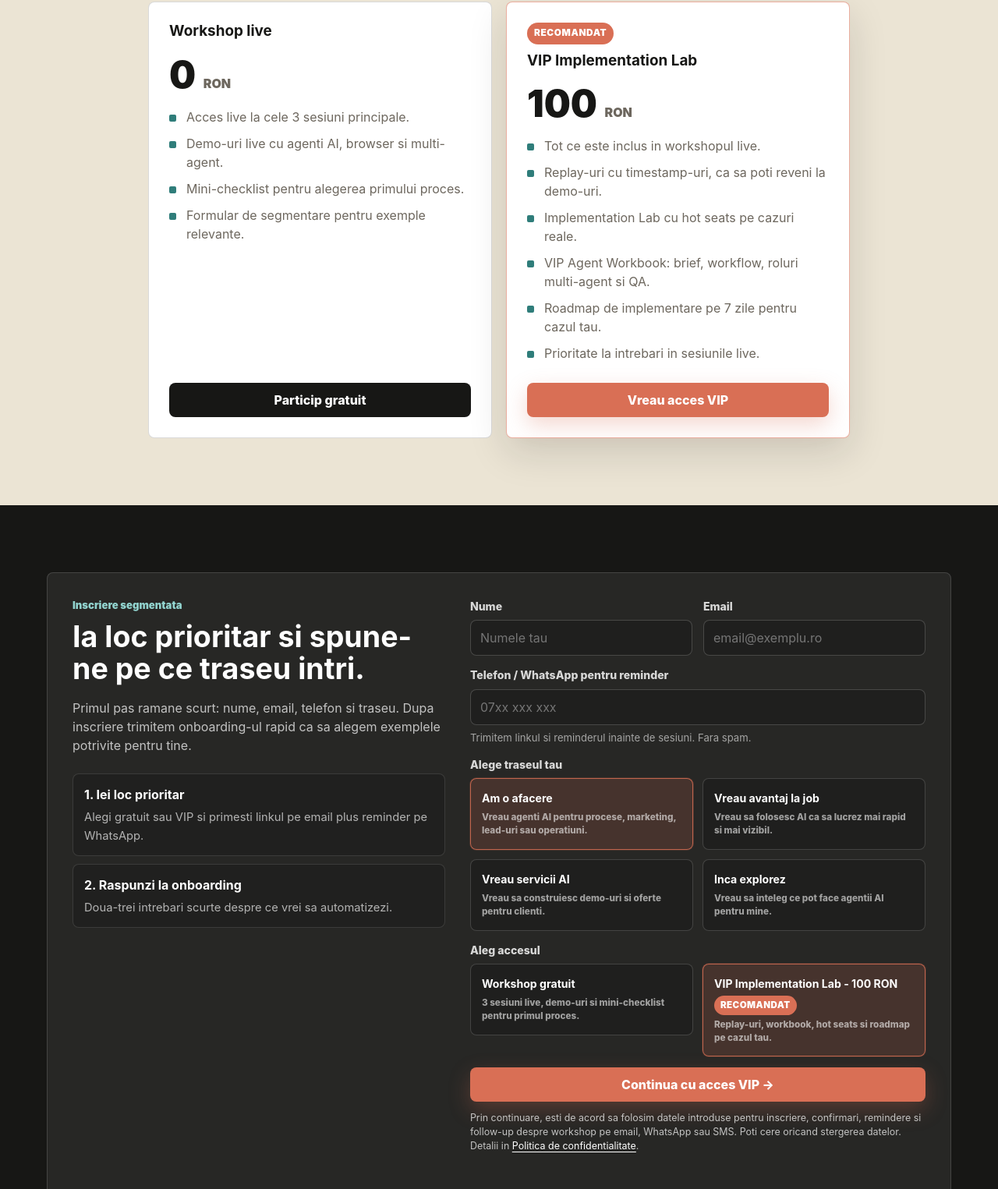
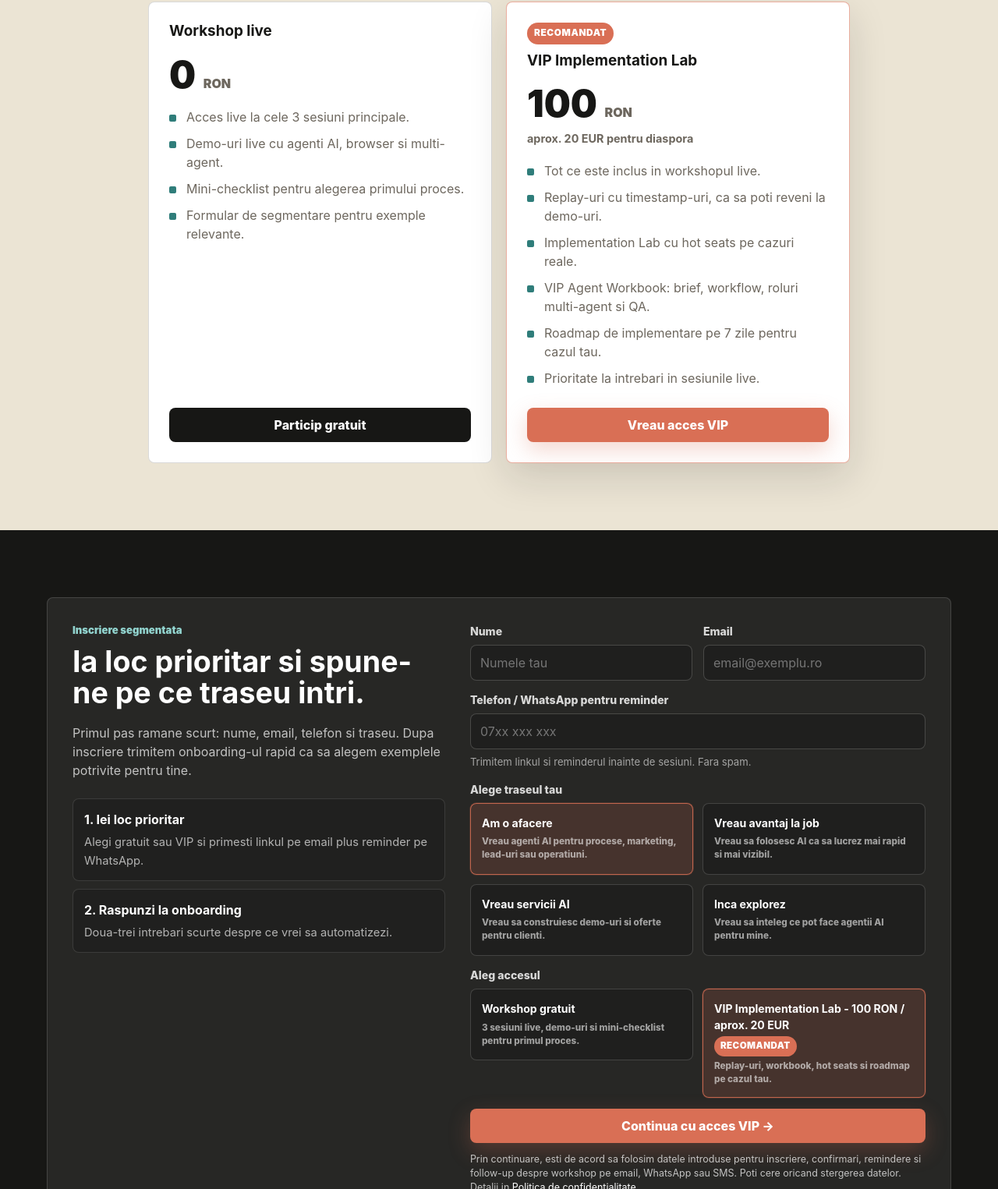
Before and after one commit to CalinFlr/AiWebminar, a website: page index.html in a window 1280 px wide. Shown: the part 5333-6858 px from the top of the page at 78% size. Drawn offline with Linux system fonts and the light colour scheme; no server answers.

Commit message:
Brand workshop emails and dual price copy

```diff
--- a/index.html
+++ b/index.html
@@ -939,6 +939,13 @@
     .price span {
       font-size: 1rem;
       color: var(--muted);
+    }
+
+    .price-note {
+      margin: -8px 0 18px;
+      color: var(--muted);
+      font-size: 0.9rem;
+      font-weight: 700;
     }
 
     .price-card .mini-list {
@@ -1830,6 +1837,7 @@
             <span class="price-badge">Recomandat</span>
             <h3>VIP Implementation Lab</h3>
             <div class="price">100 <span>RON</span></div>
+            <p class="price-note">aprox. 20 EUR pentru diaspora</p>
             <ul class="mini-list">
               <li>Tot ce este inclus in workshopul live.</li>
               <li>Replay-uri cu timestamp-uri, ca sa poti reveni la demo-uri.</li>
@@ -1928,7 +1936,7 @@
               <label class="plan-choice">
                 <input type="radio" name="access" value="vip" checked>
                 <span class="plan-choice-body">
-                  <strong>VIP Implementation Lab - 100 RON</strong>
+                  <strong>VIP Implementation Lab - 100 RON / aprox. 20 EUR</strong>
                   <em>Recomandat</em>
                   <small>Replay-uri, workbook, hot seats si roadmap pe cazul tau.</small>
                 </span>
@@ -2191,7 +2199,7 @@
       if (checkoutUrl) {
         setNextStep({
           title: "Te trimitem catre plata VIP.",
-          text: "Am salvat datele tale. Dupa plata de 100 RON revii la onboardingul pentru cazul tau.",
+          text: "Am salvat datele tale. Dupa plata de 100 RON, aproximativ 20 EUR, revii la onboardingul pentru cazul tau.",
           actions: `<a class="btn btn-primary" href="${checkoutUrl}">Continua la plata VIP - 100 RON</a>`
         });
         window.location.href = checkoutUrl;
```
Also changed, not shown: thank-you.html (+1 -1 lines), 1 other file.
